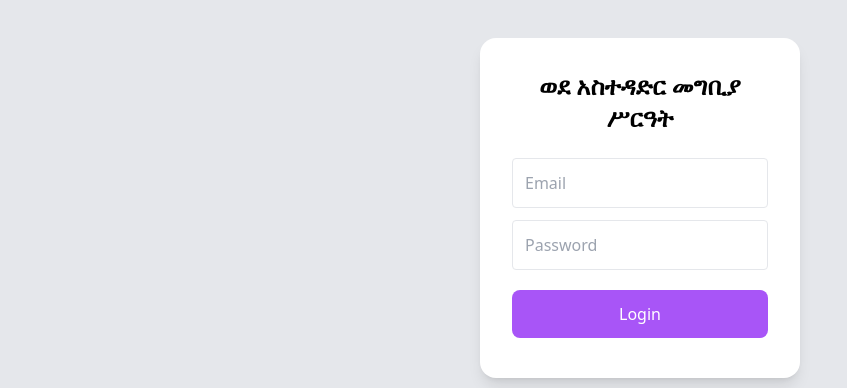
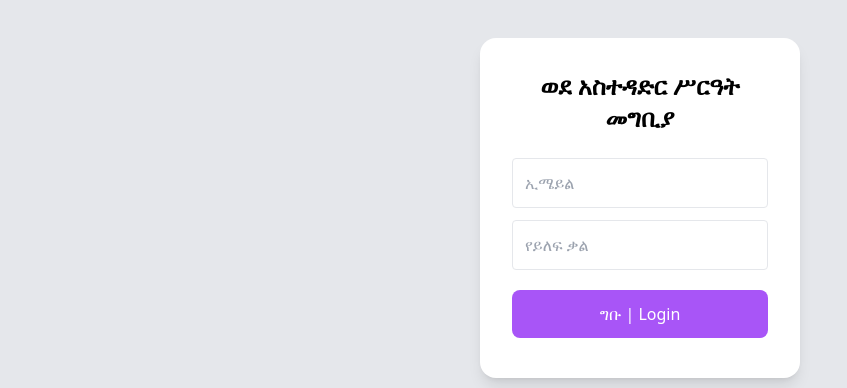
Before and after one commit to guzopayment/client, a React (Vite) app: page /admin-login in a window 1280 px wide. Shown: the part 192-580 px from the top of the page, without its empty margins (0-847 px from the left). Built offline with nearby package versions, Linux system fonts and the light colour scheme; no server answers.

Commit message:
Fix API URL

```diff
--- a/src/pages/AdminLogin.jsx
+++ b/src/pages/AdminLogin.jsx
@@ -17,12 +17,12 @@ export default function AdminLogin() {
       });
 
       localStorage.setItem("adminToken", res.data.token);
-      alert("Login Successful");
+      alert("በተሳካ ሁኔታ መግባት ተችሏል ");
       console.log(res.data);
 
       navigate("/admin-dashboard");
     } catch (err) {
-      alert("Login failed");
+      alert("ለመግባት ውድቅ ሆኗል! ");
       console.log(err.response?.data || err.message);
     }
   };
@@ -48,24 +48,25 @@ export default function AdminLogin() {
         className="bg-white p-8 rounded-2xl shadow-lg w-80"
       >
         <h2 className="text-2xl mb-6 text-center font-bold">
-          ወደ አስተዳድር መግቢያ ሥርዓት{" "}
+          ወደ አስተዳድር ሥርዓት መግቢያ{" "}
         </h2>
 
         <input
-          placeholder="Email"
+          type="email"
+          placeholder="ኢሜይል "
           className="border p-3 mb-3 w-full rounded"
           onChange={(e) => setEmail(e.target.value)}
         />
 
         <input
           type="password"
-          placeholder="Password"
+          placeholder="የይለፍ ቃል"
           className="border p-3 mb-5 w-full rounded"
           onChange={(e) => setPassword(e.target.value)}
         />
 
         <button className="bg-purple-500 text-white w-full py-3 rounded-lg">
-          Login
+          ግቡ | Login
         </button>
         <div className="text-sm text-gray-500 mt-2">
           {/* * User: "email": "test@gmail.com", "password": "123456" */}
--- a/src/pages/Home.jsx
+++ b/src/pages/Home.jsx
@@ -1,8 +1,9 @@
-import { useNavigate } from "react-router-dom";
+import { Link, NavLink, useNavigate } from "react-router-dom";
 import bgImage from "../assets/background.jpg"; // adjust path
 
 export default function Home() {
   const navigate = useNavigate();
+  const currentYear = new Date().getFullYear();
 
   return (
     <div
@@ -63,6 +64,18 @@ export default function Home() {
             ለአስትዳድር ክፍል ብቻ የይለፍ ቃልና ኢሜይል ይጠየቃሉ / Manage
           </button>
         </div>
+        {/* <div>
+          <footer className="align-bottom center 10px 4px">
+            &copy; {currentYear}{" "}
+            <a hrf="https://www.youtube.com/@MuluTilaCodeCamp">
+              {" "}
+              <button onClick={"https://www.youtube.com/@MuluTilaCodeCamp"}>
+                Developer
+              </button>{" "}
+            </a>{" "}
+            . All rights reserved.
+          </footer>
+        </div> */}
       </div>
     </div>
   );
--- a/src/services/api.js
+++ b/src/services/api.js
@@ -11,9 +11,10 @@
 import axios from "axios";
 
 const api = axios.create({
-  baseURL: "http://localhost:10000/api",
+  baseURL: "https://server-y72m.onrender.com/api",
+  // import.meta.env.VITE_API_URL ||
 });
-// import.meta.env.VITE_API_URL ||
+
 api.interceptors.request.use((config) => {
   const token = localStorage.getItem("token");
   if (token) config.headers.Authorization = `Bearer ${token}`;
--- a/src/socket.js
+++ b/src/socket.js
@@ -1,6 +1,6 @@
 import { io } from "socket.io-client";
 
-const SOCKET_URL = "http://localhost:10000";
+const SOCKET_URL = "https://server-y72m.onrender.com";
 // import.meta.env.VITE_API_URL ||
 
 const socket = io(SOCKET_URL, {
```
